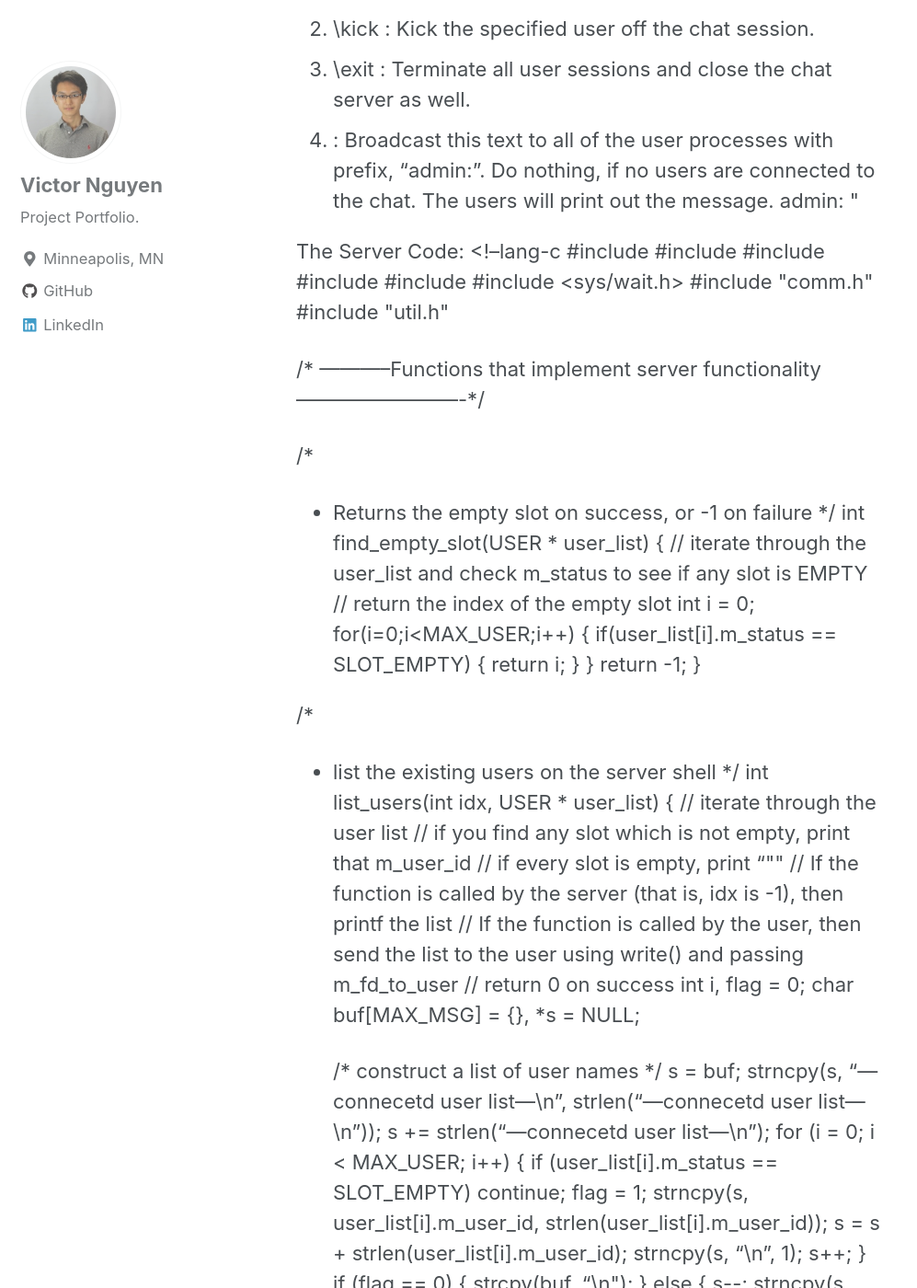
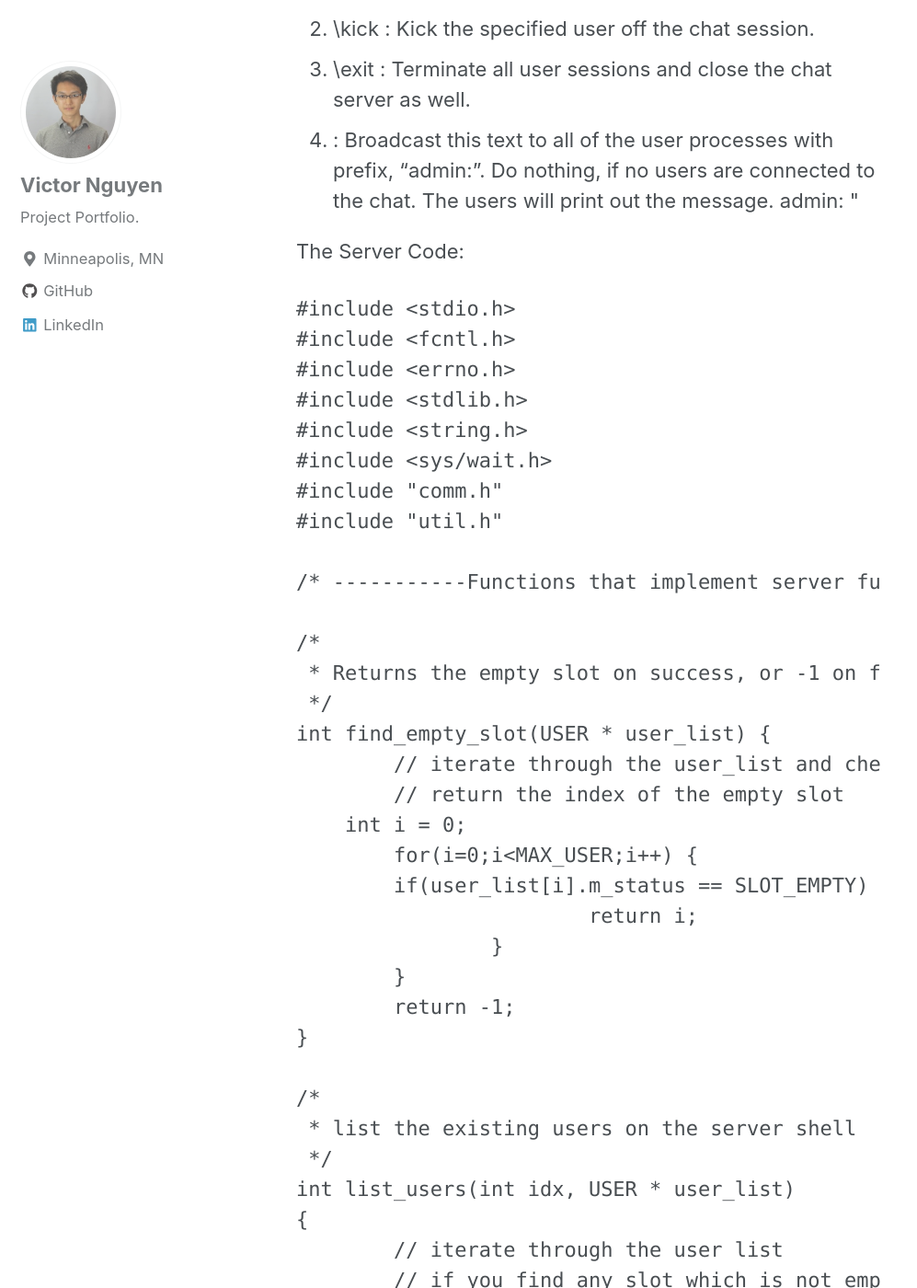
Before and after one commit to VictorNguyenCS/VictorNguyenCS.github.io, a Jekyll site: the page built from _posts/2018-10-22-Multi-Process_Chat_App.md, in a window 1280 px wide and 1400 px high, scrolled down 1419 px. Shown: the whole window at 92% size, without its empty margins (0-997 px from the left). Built offline with Jekyll 4.4.1, drawn with Linux system fonts in a browser that asks for light colours; nearby versions of some CDN libraries; some of the changed text lies outside the part shown.

Commit message:
C lang syntax highlighting

````diff
--- a/_posts/2018-10-22-Multi-Process_Chat_App.md
+++ b/_posts/2018-10-22-Multi-Process_Chat_App.md
@@ -22,7 +22,7 @@ are connected to the chat. The users will print out the message. admin: <any-oth
 
 
 The Server Code:
-<!--lang-c
+```C
 #include <stdio.h>
 #include <fcntl.h>
 #include <errno.h>
@@ -288,7 +288,7 @@ int main(int argc, char * argv[])
 }
 
 /* --------------------End of the main function ----------------------------------------*/
--->
+```
 
 
 The User Process:
@@ -303,7 +303,7 @@ Print error if the user is invalid.
 4. <any-other-text> : Same as in the SERVER process but without a prefix. Broadcast this text to all user processes."
 
 The User Code:
-<!--lang-c
+```C
 #include <stdio.h>
 #include <unistd.h>
 #include <fcntl.h>
@@ -332,5 +332,4 @@ void main(int argc, char * argv[]) {
 }
 
 /*--------------------------End of main for the client --------------------------*/
-
--->
+```
````
